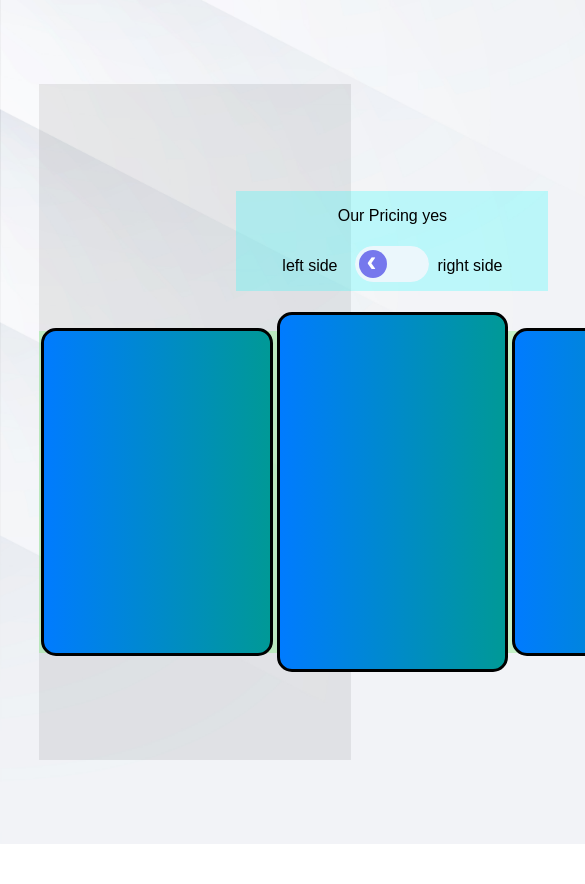
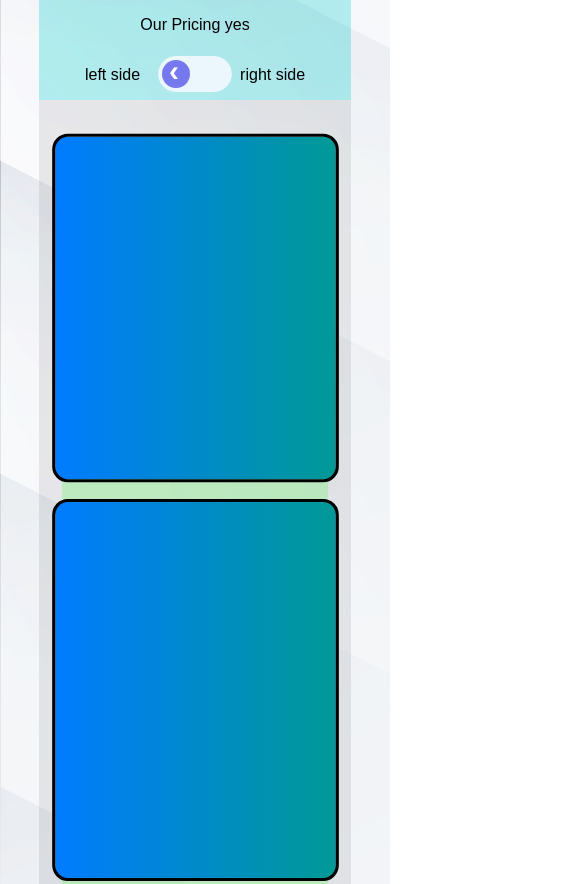
Before and after one commit to moodyplay/PricingComponentWithToggle, a plain HTML site: page index.html in a window 390 px wide. Shown: the top 884 px of the page, 585 px wide, since content can reach past the window. Before the commit the page ends 844 px from the top, so only its background shows below. Drawn offline with Linux system fonts and the light colour scheme.

Commit message:
verticaly cards set

```diff
--- a/script.js
+++ b/script.js
@@ -15,3 +15,23 @@ switchEl.addEventListener('change', function () {
         }
     }
 });
+
+document.addEventListener('scroll', function() {
+    for (let card of cardsEl) {
+        if (isElementInViewport(card)) {
+            card.classList.add('card-visible');
+        }else{
+            card.classList.remove('card-visible')
+        }
+    }
+});
+
+function isElementInViewport(el) {
+    var rect = el.getBoundingClientRect();
+    return (
+        rect.top >= 0 &&
+        rect.left >= 0 &&
+        rect.bottom <= (window.innerHeight || document.documentElement.clientHeight) &&
+        rect.right <= (window.innerWidth || document.documentElement.clientWidth)
+    );
+}
--- a/style.css
+++ b/style.css
@@ -21,20 +21,6 @@ body{
   background-color: rgba(0, 0, 0, 0.074);
 }
 
-
-
-
-
-
-
-
-
-
-
-
-
-
-
 .button-cover, .knobs, .layer
 {
     position: absolute;
@@ -46,12 +32,17 @@ body{
 
 .button
 {
+    border: solid transparent 1.5px;
     position: relative;
     top:75px;
     width: 74px;
     height: 36px;
     margin: -20px auto 0 auto;
     overflow: hidden;
+    transition: 0.15s;
+}
+.button:hover{
+  border: solid rgb(161, 161, 161) 1.5px;
 }
 
 .button.r, .button.r .layer
@@ -103,6 +94,7 @@ body{
 
 
 .switch-div{
+
   display: flex;
   align-items: center;
   justify-content: center;
@@ -139,6 +131,7 @@ body{
       hsl(179, 100%, 30%)
     );
     z-index: 1;
+
   }
 
   .card::before {
@@ -163,10 +156,11 @@ body{
 }
 
   .card{
-    -webkit-transition: background 1s ease-out;
+    /* -webkit-transition: background 1s ease-out;
     -moz-transition: background 1s ease-out;
     -o-transition: background 1s ease-out;
-    transition: background 1s ease-out;
+    transition: background 1s ease-out;   */
+    transition-duration: 0.25s;
     margin:2px;
     height:100%;
     width:100%;
@@ -180,10 +174,29 @@ body{
   .card:hover{
 
     scale: 1.02;
-    transition: 0.5s;
+    /* transition: 0.5s; */
   }
 
-
+@media screen and (max-width:600px){
+  .cards-section{
+    gap:30px;
+    flex-direction: column;
+    width:calc(15% + 220px);
+    height: 1100px;
+  }
+  .card:hover{
+    scale:1;
+  }
+  body{
+    height:auto;
+  }
+  .page{
+    height:auto;
+  }
+  .card-visible{
+    transform: scale(1.05);
+  }
+}
   /* Button 3 */
 #button-3 .knobs:before
 {
```
